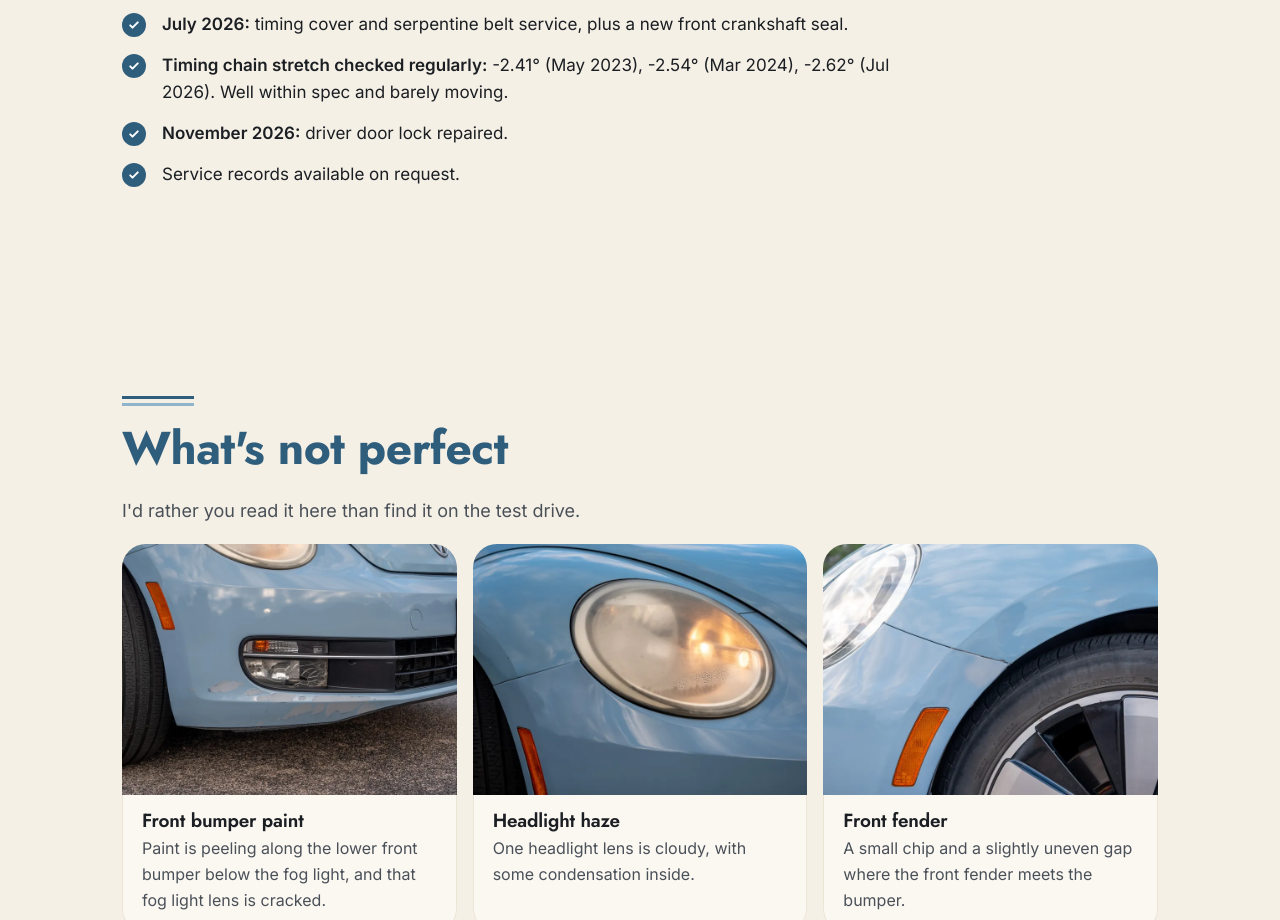
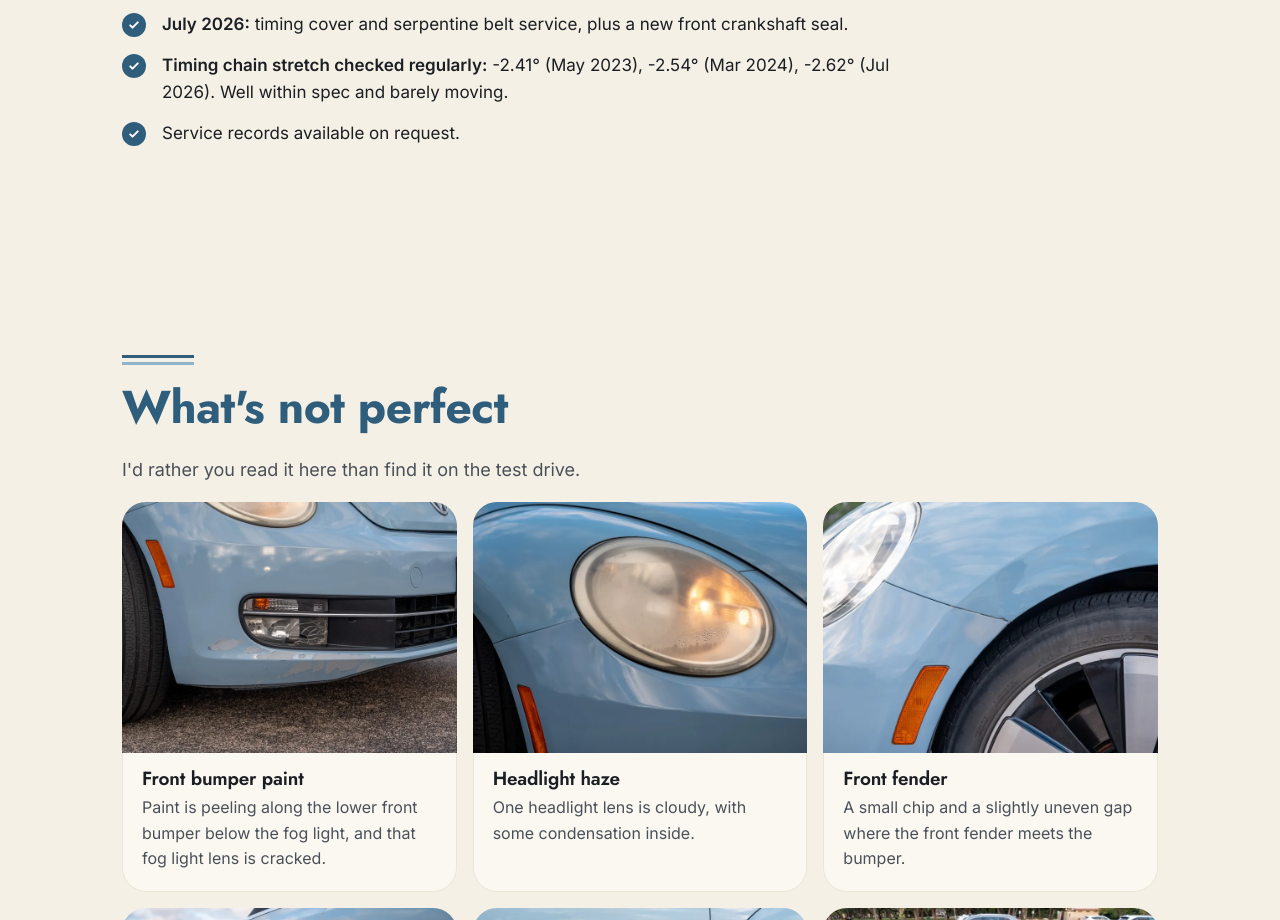
Before and after one commit to ajcadoo/beetle, a plain HTML site: page index.html in a window 1280 px wide. Shown: the part 7036-7956 px from the top of the page. Drawn offline with Linux system fonts and the light colour scheme.

Commit message:
Remove door lock repair line
Co-Authored-By: Claude Opus 5.5 <noreply@anthropic.com>

```diff
--- a/index.html
+++ b/index.html
@@ -185,7 +185,6 @@
           <li><strong>At 103,000 miles:</strong> intake valve carbon cleaning, plus a new water pump.</li>
           <li><strong>July 2026:</strong> timing cover and serpentine belt service, plus a new front crankshaft seal.</li>
           <li><strong>Timing chain stretch checked regularly:</strong> -2.41° (May 2023), -2.54° (Mar 2024), -2.62° (Jul 2026). Well within spec and barely moving.</li>
-          <li><strong>November 2026:</strong> driver door lock repaired.</li>
           <li>Service records available on request.</li>
         </ul>
       </div>
```
